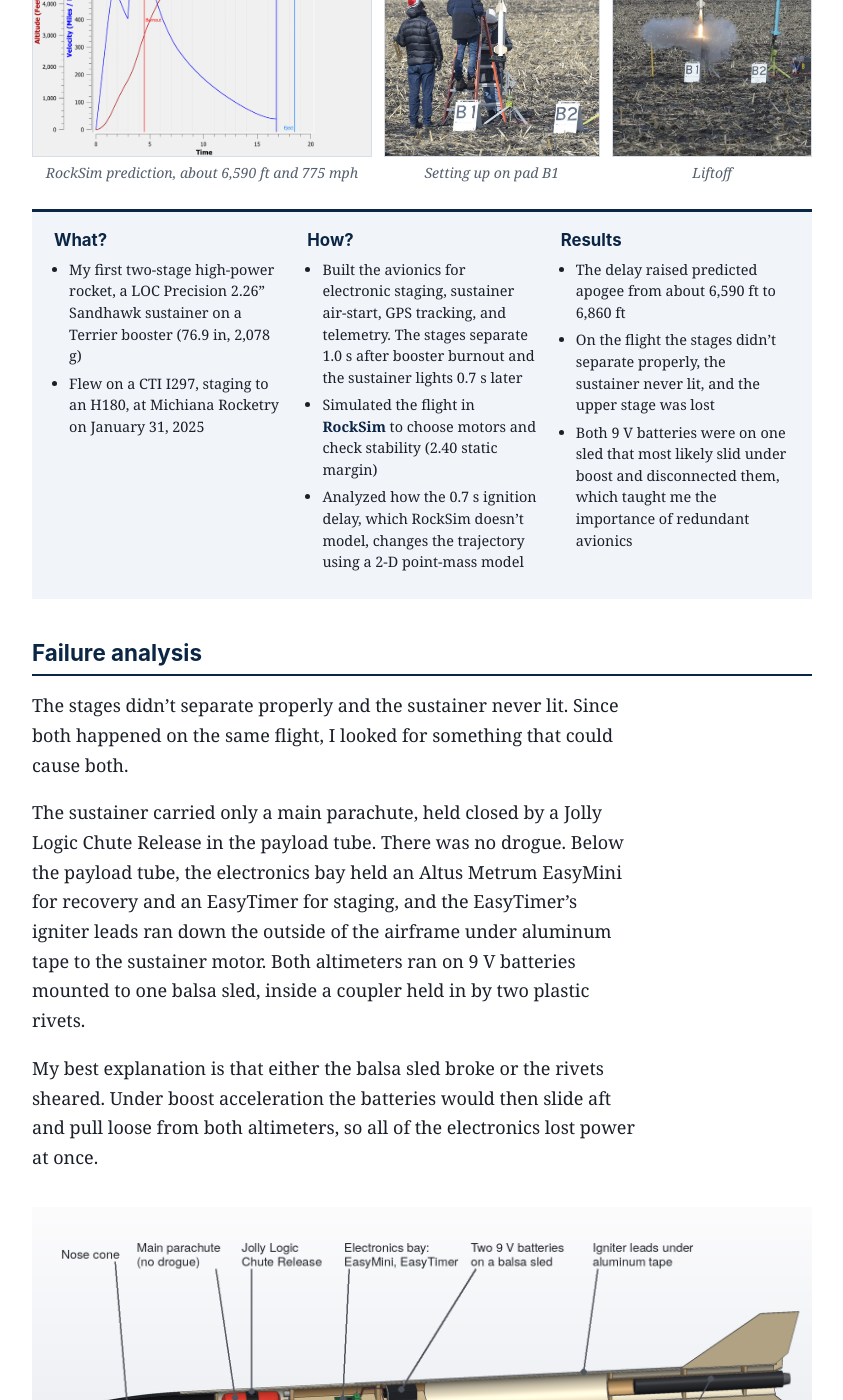
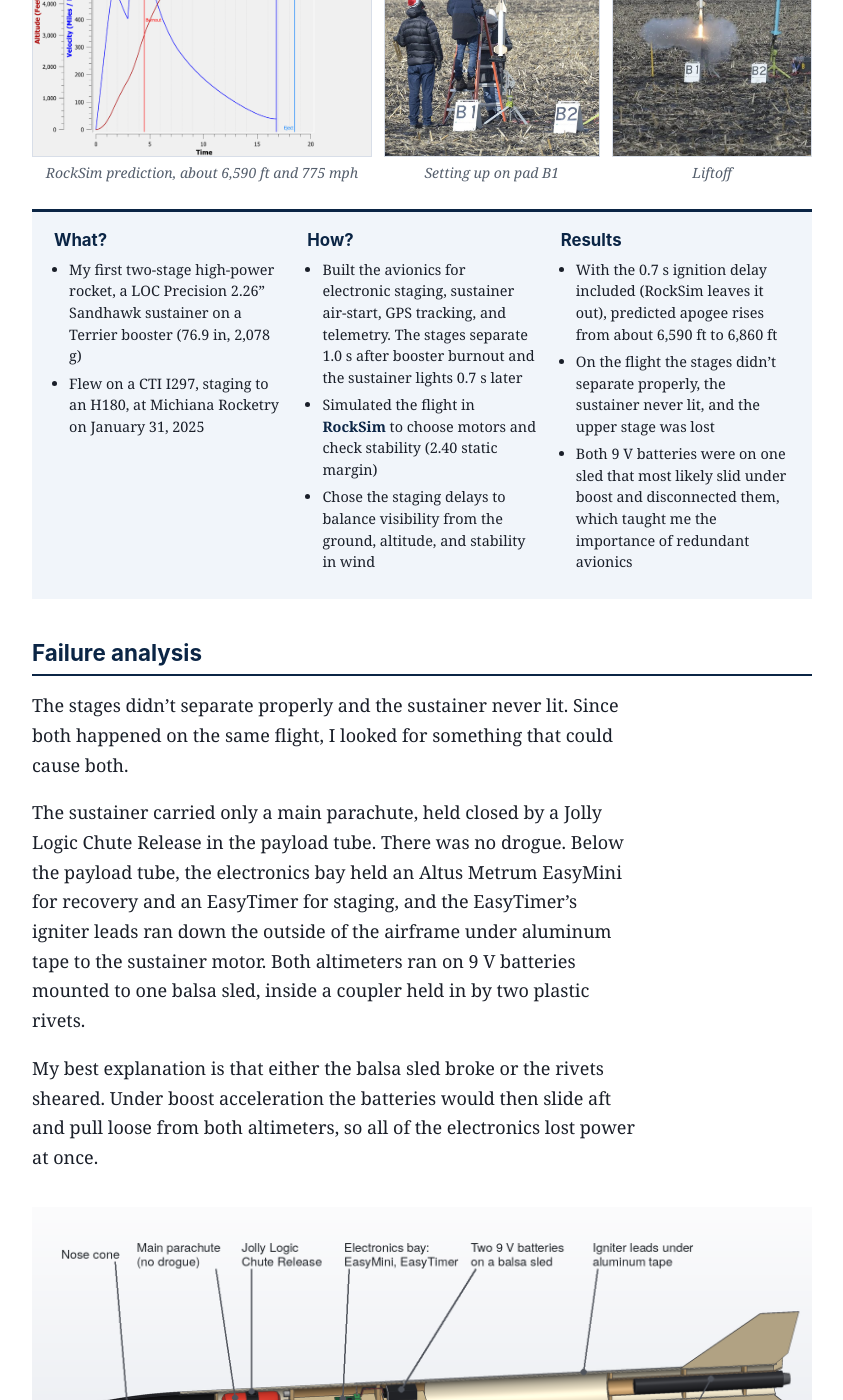
Before and after one commit to dylanpiwko/dylanpiwko.github.io, a Jekyll site: the page built from _projects/03-terrier-sandhawk.md, in a window 1280 px wide and 1400 px high, scrolled down 425 px. Shown: the whole window, without its empty margins (218-1061 px from the left). Built offline with Jekyll 4.4.1, drawn with Linux system fonts in a browser that asks for light colours; some of the changed text lies outside the part shown.

Commit message:
Update portfolio PDF, link preview tags, and icons

```diff
--- a/_layouts/default.html
+++ b/_layouts/default.html
@@ -3,15 +3,31 @@
 <head>
   <meta charset="utf-8">
   <meta name="viewport" content="width=device-width, initial-scale=1">
-  <title>{% if page.title %}{{ page.title }} | {% endif %}{{ site.title }}</title>
-  <meta name="description" content="{% if page.summary %}{{ page.summary | strip_html | escape }}{% else %}{{ site.description | escape }}{% endif %}">
+  {%- if page.title %}{% assign full_title = page.title | append: ' | ' | append: site.title %}{% else %}{% assign full_title = site.title | append: ' | Engineering Portfolio' %}{% endif %}
+  {%- if page.summary %}{% assign desc = page.summary | strip_html %}{% else %}{% assign desc = site.description %}{% endif %}
+  <title>{{ full_title }}</title>
+  <meta name="description" content="{{ desc | escape }}">
+  <meta name="author" content="{{ site.title }}">
   <meta name="theme-color" content="#0b2545">
-  <meta property="og:title" content="{% if page.title %}{{ page.title | escape }}{% else %}{{ site.title | escape }}{% endif %}">
-  <meta property="og:description" content="{% if page.summary %}{{ page.summary | strip_html | escape }}{% else %}{{ site.description | escape }}{% endif %}">
-  <meta property="og:image" content="{{ site.url }}{% if page.thumbnail %}{{ page.thumbnail | relative_url }}{% else %}{{ '/assets/img/home/og.jpg' | relative_url }}{% endif %}">
+  <link rel="canonical" href="{{ page.url | absolute_url }}">
+  <meta property="og:site_name" content="{{ site.title }}">
+  <meta property="og:title" content="{{ full_title | escape }}">
+  <meta property="og:description" content="{{ desc | escape }}">
+  {%- if page.thumbnail %}
+  <meta property="og:image" content="{{ page.thumbnail | absolute_url }}">
+  <meta property="og:image:width" content="800">
+  <meta property="og:image:height" content="500">
+  {%- else %}
+  <meta property="og:image" content="{{ '/assets/img/home/og.jpg' | absolute_url }}">
+  <meta property="og:image:width" content="1200">
+  <meta property="og:image:height" content="627">
+  {%- endif %}
   <meta property="og:type" content="website">
   <meta property="og:url" content="{{ page.url | absolute_url }}">
+  <meta name="twitter:card" content="summary_large_image">
   <link rel="icon" href="{{ '/assets/favicon.svg' | relative_url }}" type="image/svg+xml">
+  <link rel="icon" href="{{ '/assets/favicon-32.png' | relative_url }}" sizes="32x32" type="image/png">
+  <link rel="apple-touch-icon" href="{{ '/assets/apple-touch-icon.png' | relative_url }}">
   <link rel="stylesheet" href="{{ '/assets/css/style.css' | relative_url }}?v={{ site.time | date: '%s' }}">
 </head>
 <body>
--- a/_projects/03-terrier-sandhawk.md
+++ b/_projects/03-terrier-sandhawk.md
@@ -25,9 +25,9 @@ what:
 how:
 - Built the avionics for electronic staging, sustainer air-start, GPS tracking, and telemetry. The stages separate 1.0 s after booster burnout and the sustainer lights 0.7 s later
 - Simulated the flight in **RockSim** to choose motors and check stability (2.40 static margin)
-- Analyzed how the 0.7 s ignition delay, which RockSim doesn't model, changes the trajectory using a 2-D point-mass model
+- Chose the staging delays to balance visibility from the ground, altitude, and stability in wind
 results:
-- The delay raised predicted apogee from about 6,590 ft to 6,860 ft
+- With the 0.7 s ignition delay included (RockSim leaves it out), predicted apogee rises from about 6,590 ft to 6,860 ft
 - On the flight the stages didn't separate properly, the sustainer never lit, and the upper stage was lost
 - Both 9 V batteries were on one sled that most likely slid under boost and disconnected them, which taught me the importance of redundant avionics
 ---
@@ -40,7 +40,7 @@ The sustainer carried only a main parachute, held closed by a Jolly Logic Chute
 
 My best explanation is that either the balsa sled broke or the rivets sheared. Under boost acceleration the batteries would then slide aft and pull loose from both altimeters, so all of the electronics lost power at once.
 
-{% include figure.html src="/assets/img/terrier/sustainer_cad.png" alt="3D model of the Terrier-Sandhawk sustainer cut in half lengthwise, showing the nose cone, main parachute with Chute Release, electronics bay, two 9 V batteries on a balsa sled in a coupler held by plastic rivets, igniter leads under aluminum tape, motor mount with the H180, and fins" caption="3D model of the sustainer as flown, cut in half to show the inside. Positions are approximate." %}
+{% include figure.html src="/assets/img/terrier/sustainer_cad.png" alt="3-D model of the Terrier-Sandhawk sustainer cut in half lengthwise, showing the nose cone, main parachute with Chute Release, electronics bay, two 9 V batteries on a balsa sled in a coupler held by plastic rivets, igniter leads under aluminum tape, motor mount with the H180, and fins" caption="3-D model of the sustainer as flown, cut in half to show the inside. Positions are approximate." %}
 
 {% include figure.html src="/assets/img/terrier/battery_failure_cad.png" alt="Two close-ups of the electronics bay and battery coupler. As built, both 9 V batteries are connected to the altimeters. In the failure view, the rivets have sheared, the coupler, sled, and batteries have slid aft, and the battery snaps are left behind, so the EasyMini and EasyTimer lose power" caption="The electronics bay and battery coupler as built (top) and the most likely failure during boost (bottom)" %}
 
```
Also changed, not shown: publications.md (+1 -1 lines), assets/apple-touch-icon.png (added), assets/favicon-32.png (added), 1 other file.
